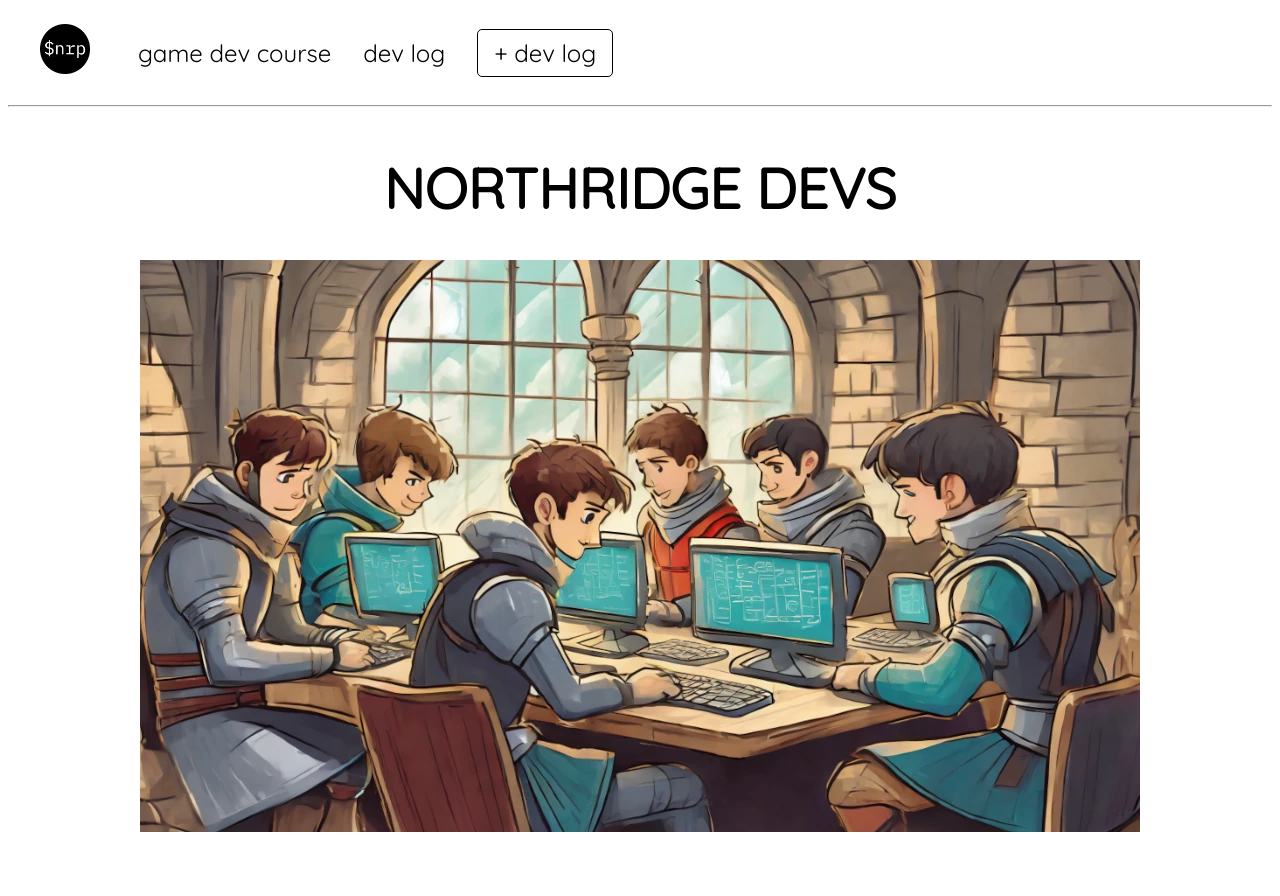
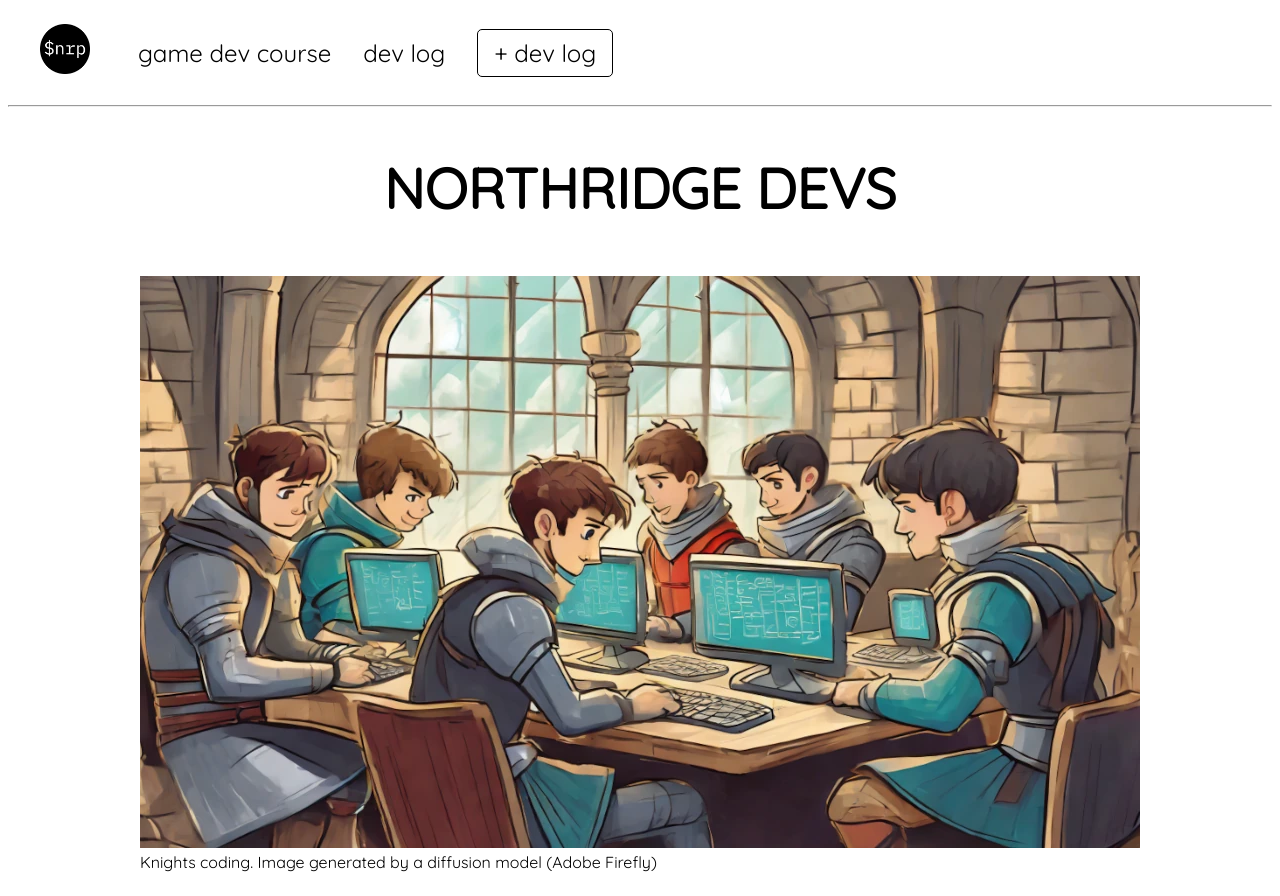
Before and after one commit to kruckenberg/northridge-dev, a SvelteKit app: page / in a window 1280 px wide. Before the commit the page ends 840 px from the top, so only its background shows below. Built offline with nearby package versions, Linux system fonts and the light colour scheme.

Commit message:
feat: add caption to banner img

```diff
--- a/src/routes/+page.svelte
+++ b/src/routes/+page.svelte
@@ -1,6 +1,9 @@
 <main>
 	<h1>{'Northridge Devs'.toUpperCase()}</h1>
-	<img src="/northridge-dev.webp" alt="Northridge Devs Banner" />
+	<figure>
+		<img src="/northridge-dev.webp" alt="Northridge Devs Banner" />
+		<figcaption>Knights coding. Image generated by a diffusion model (Adobe Firefly)</figcaption>
+	</figure>
 </main>
 
 <style>
```
